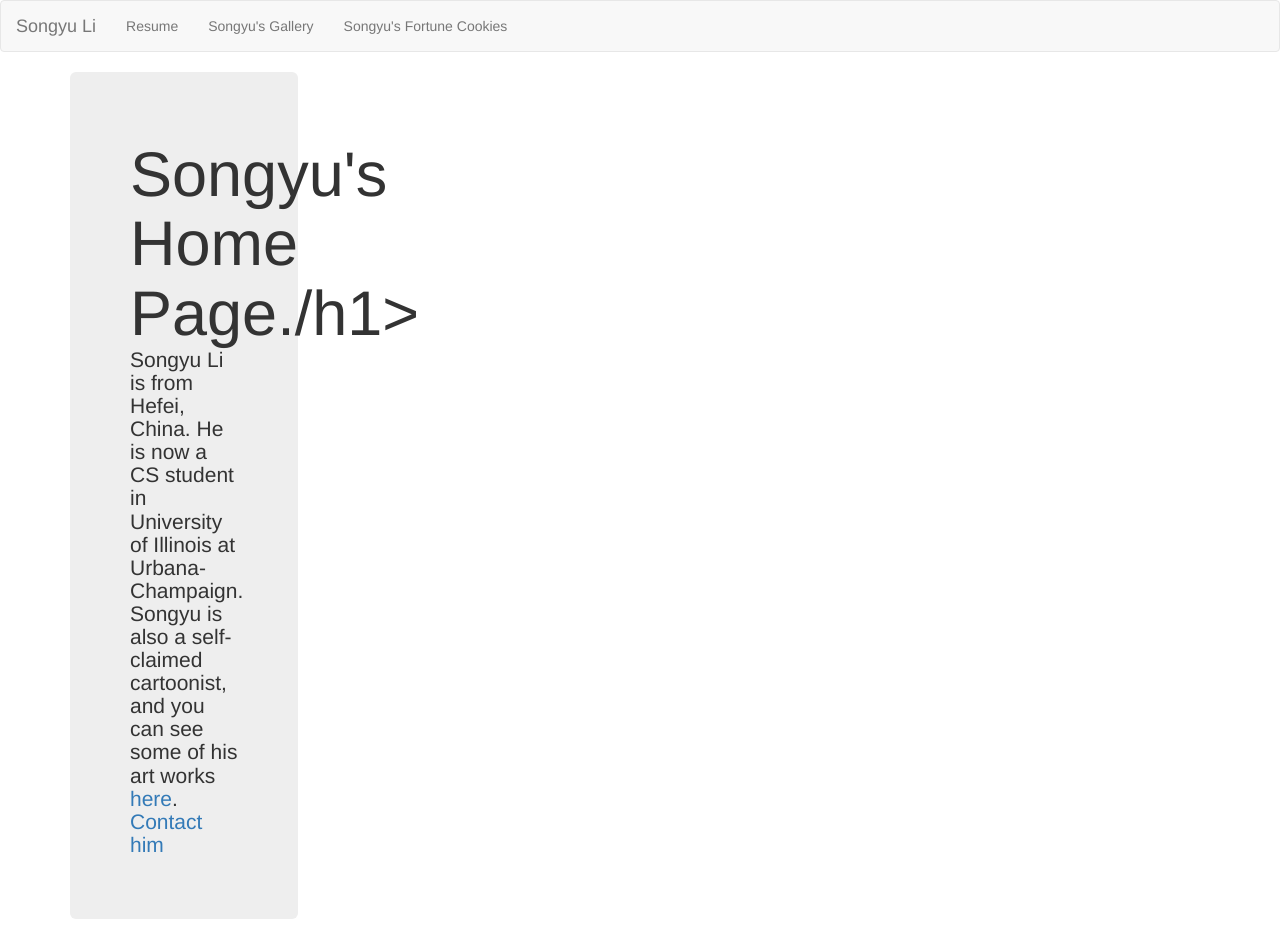
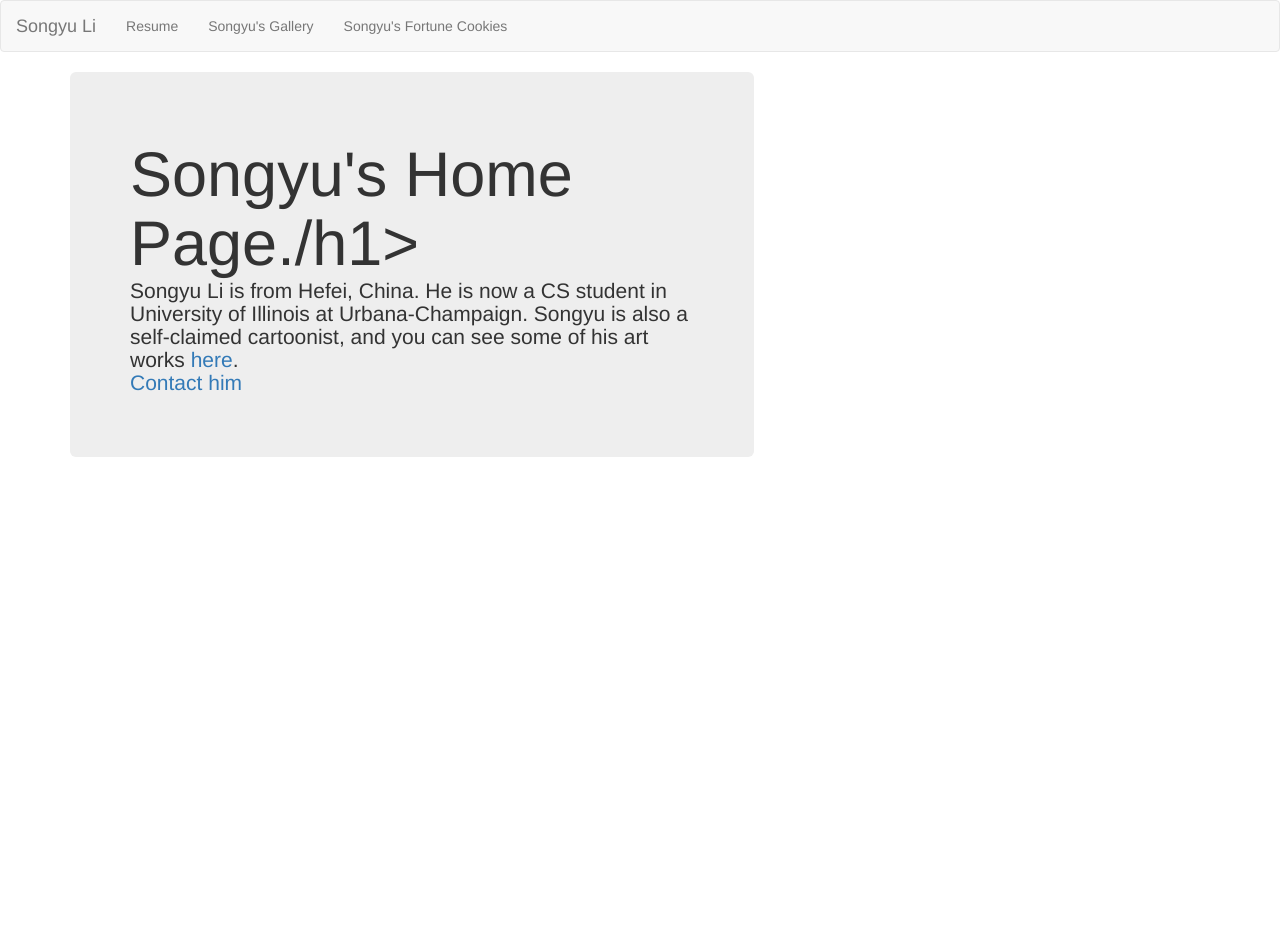
Before and after one commit to S0ngyuLi/MyGallery, a plain HTML site: page index.html in a window 1280 px wide. After the commit the page ends 800 px from the top, so only its background shows below. Drawn offline with nearby package versions, Linux system fonts and the light colour scheme.

Commit message:
Update index.html

```diff
--- a/index.html
+++ b/index.html
@@ -23,9 +23,9 @@
   </nav>
 
 <div class="container">
-  <div class="jumbotron" style = "width: 20%">
+  <div class="jumbotron" style = "width: 60%">
     <h1>Songyu's Home Page./h1>
-    <p>Songyu Li is from Hefei, China. He is now a CS student in University of Illinois at Urbana-Champaign. Songyu is also a self-claimed cartoonist, and you can see some of his art works <a href = "s0ngyuli.github.io/gallery">here</a>. <a href = "mailto:lisongyu2009@gmail.com">Contact him</a></p>
+    <p>Songyu Li is from Hefei, China. He is now a CS student in University of Illinois at Urbana-Champaign. Songyu is also a self-claimed cartoonist, and you can see some of his art works <a href = "s0ngyuli.github.io/gallery">here</a>. <br><a href = "mailto:lisongyu2009@gmail.com">Contact him</a></p>
   </div>
 </div>
 
```
